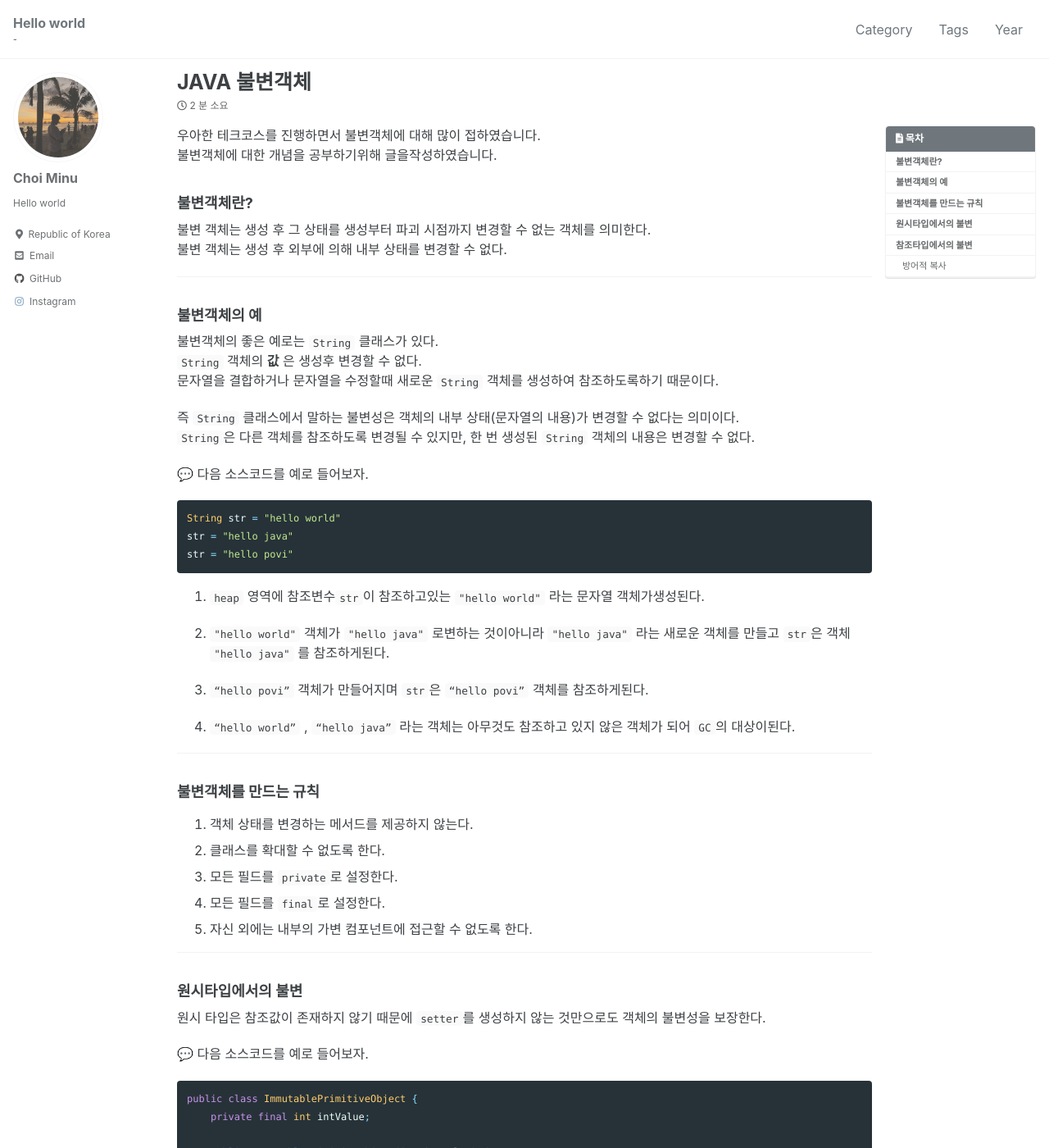
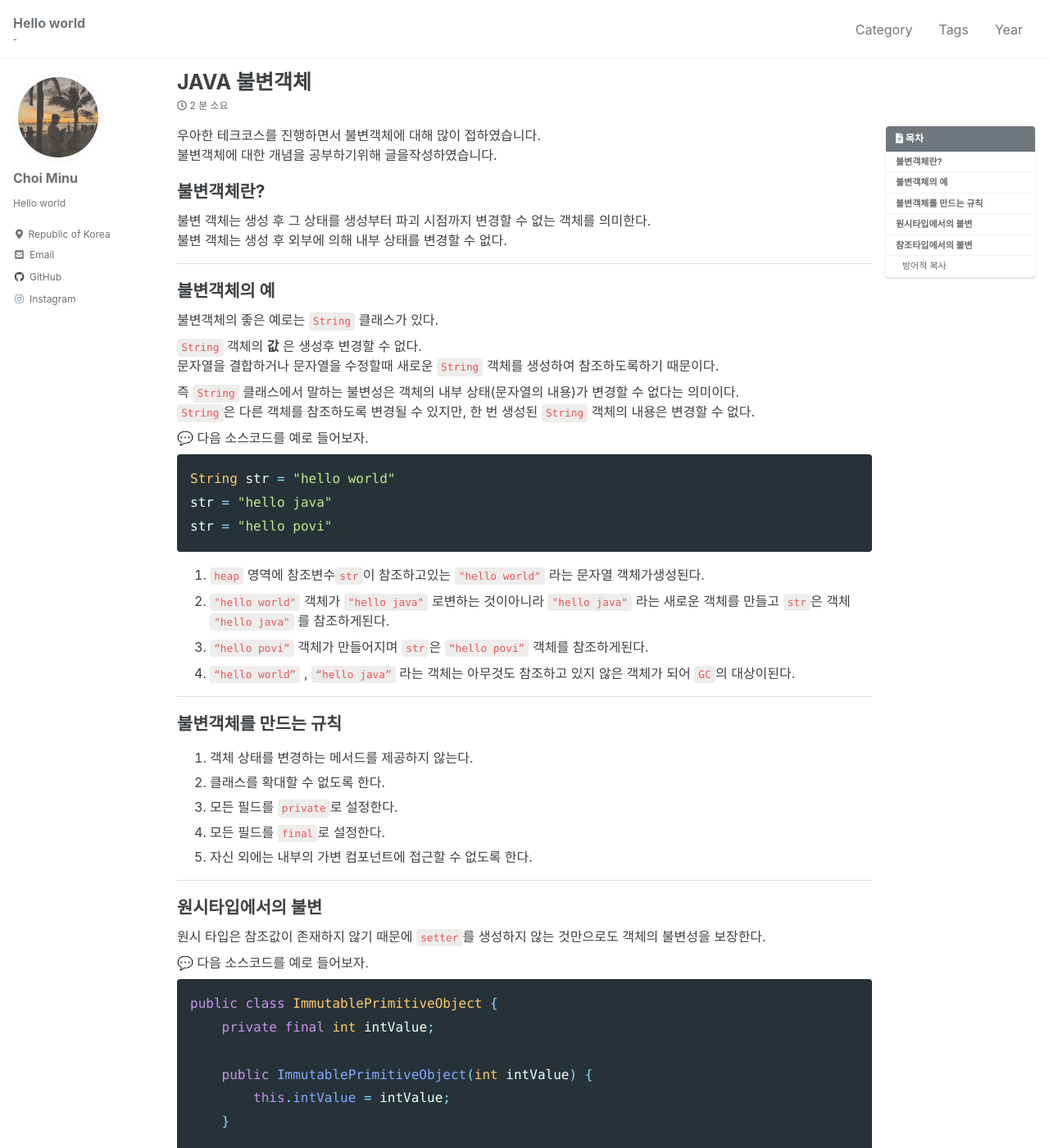
Before and after one commit to choimung/choimung.github.io, a Jekyll site: the page built from _posts/Java/2023-11-09-JAVA 불변객체.md, in a window 1280 px wide and 1400 px high. Shown: the whole window at 82% size. Built offline with Jekyll 4.4.1, drawn with Linux system fonts in a browser that asks for light colours; cached includes are drawn as plain includes; comment, search, counter and statistics services are not loaded.

Commit message:
블로그 css 수정

```diff
--- a/_posts/Java/2023-11-09-JAVA 불변객체.md
+++ b/_posts/Java/2023-11-09-JAVA 불변객체.md
@@ -21,6 +21,7 @@ mermaid: true
 
 ### 불변객체의 예
 불변객체의 좋은 예로는 `String` 클래스가 있다.
+
 `String` 객체의 **값** 은 생성후 변경할 수 없다.
 문자열을 결합하거나 문자열을 수정할때 새로운 `String` 객체를 생성하여 참조하도록하기 때문이다.
 
--- a/_sass/minimal-mistakes/_base.scss
+++ b/_sass/minimal-mistakes/_base.scss
@@ -27,7 +27,7 @@ h3,
 h4,
 h5,
 h6 {
-  margin: 2em 0 0.5em;
+  margin: 1em 0 0.5em;
   line-height: 1.2;
   font-family: $header-font-family;
   font-weight: bold;
@@ -39,15 +39,15 @@ h1 {
 }
 
 h2 {
-  font-size: $h-size-2;
+  font-size: 1.5em;
 }
 
 h3 {
-  font-size: $h-size-3;
+  font-size: 1.3em;
 }
 
 h4 {
-  font-size: $h-size-4;
+  font-size: 1.2em;
 }
 
 h5 {
@@ -162,15 +162,17 @@ pre {
   overflow-x: auto; /* add scrollbars to wide code blocks*/
 }
 
+/* 코드부분 수정됨 */
 p > code,
 a > code,
 li > code,
 figcaption > code,
 td > code {
-  padding-top: 0.1rem;
-  padding-bottom: 0.1rem;
+  padding-top: 0.2rem;
+  padding-bottom: 0.2rem;
+    color: #eb5757;
   font-size: 0.8em;
-  background: $code-background-color;
+  background: #ededeb;
   border-radius: $border-radius;
 
   &:before,
@@ -186,14 +188,14 @@ hr {
   display: block;
   margin: 1em 0;
   border: 0;
-  border-top: 1px solid $border-color;
+  border-top: 1px solid #dfdfde;
 }
 
 /* lists */
 
 ul li,
 ol li {
-  margin-bottom: 0.5em;
+  margin-bottom: 0.4em;
 }
 
 li ul,
--- a/_sass/minimal-mistakes/_page.scss
+++ b/_sass/minimal-mistakes/_page.scss
@@ -85,7 +85,7 @@ body {
 .page__content {
   h2 {
     padding-bottom: 0.5em;
-    border-bottom: 1px solid $border-color;
+    border-bottom: 1px solid #dfdfde;
   }
 
 	h1, h2, h3, h4, h5, h6 {
@@ -111,9 +111,10 @@ body {
     font-size: 1em;
   }
 
+    //마진 수정됨
   /* paragraph indents */
   p {
-    margin: 0 0 $indent-var;
+    margin: 0 0 0.5em;
 
     /* sibling indentation*/
     @if $paragraph-indent == true {
--- a/_sass/minimal-mistakes/_syntax.scss
+++ b/_sass/minimal-mistakes/_syntax.scss
@@ -1,6 +1,8 @@
 /* ==========================================================================
    Syntax highlighting
    ========================================================================== */
+
+// 코드부분 수정됨
 
 div.highlighter-rouge,
 figure.highlight {
@@ -9,7 +11,7 @@ figure.highlight {
   background: $base00;
   color: $base05;
   font-family: $monospace;
-  font-size: $type-size-6;
+  font-size: 1em;
   line-height: 1.8;
   border-radius: $border-radius;
 
```
